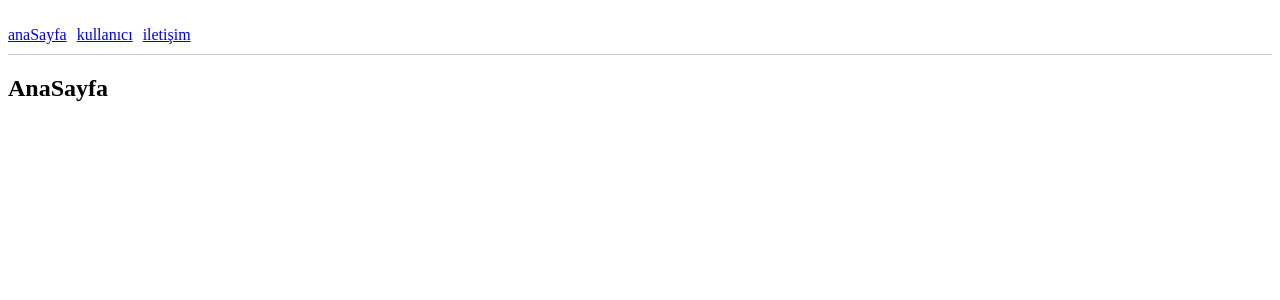
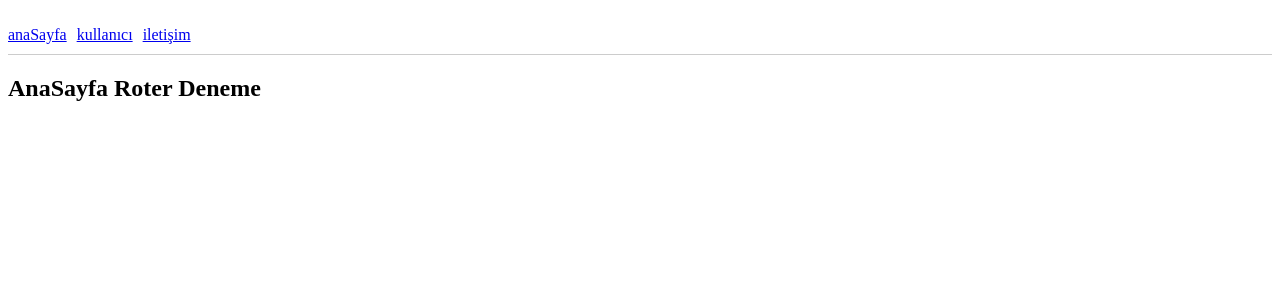
Before and after one commit to nakbulak230/recat-app-list, a React (Create React App) app: page / in a window 1280 px wide. Shown: the top 300 px of the page. Built offline with nearby package versions, Linux system fonts and the light colour scheme.

Commit message:
initial title

```diff
--- a/src/pages/dashboard/Home.js
+++ b/src/pages/dashboard/Home.js
@@ -3,7 +3,7 @@ import React from 'react'
 function Home() {
   return (
     <div>
-      <h2>AnaSayfa</h2>
+      <h2>AnaSayfa Roter Deneme</h2>
     </div>
   )
 }
```
